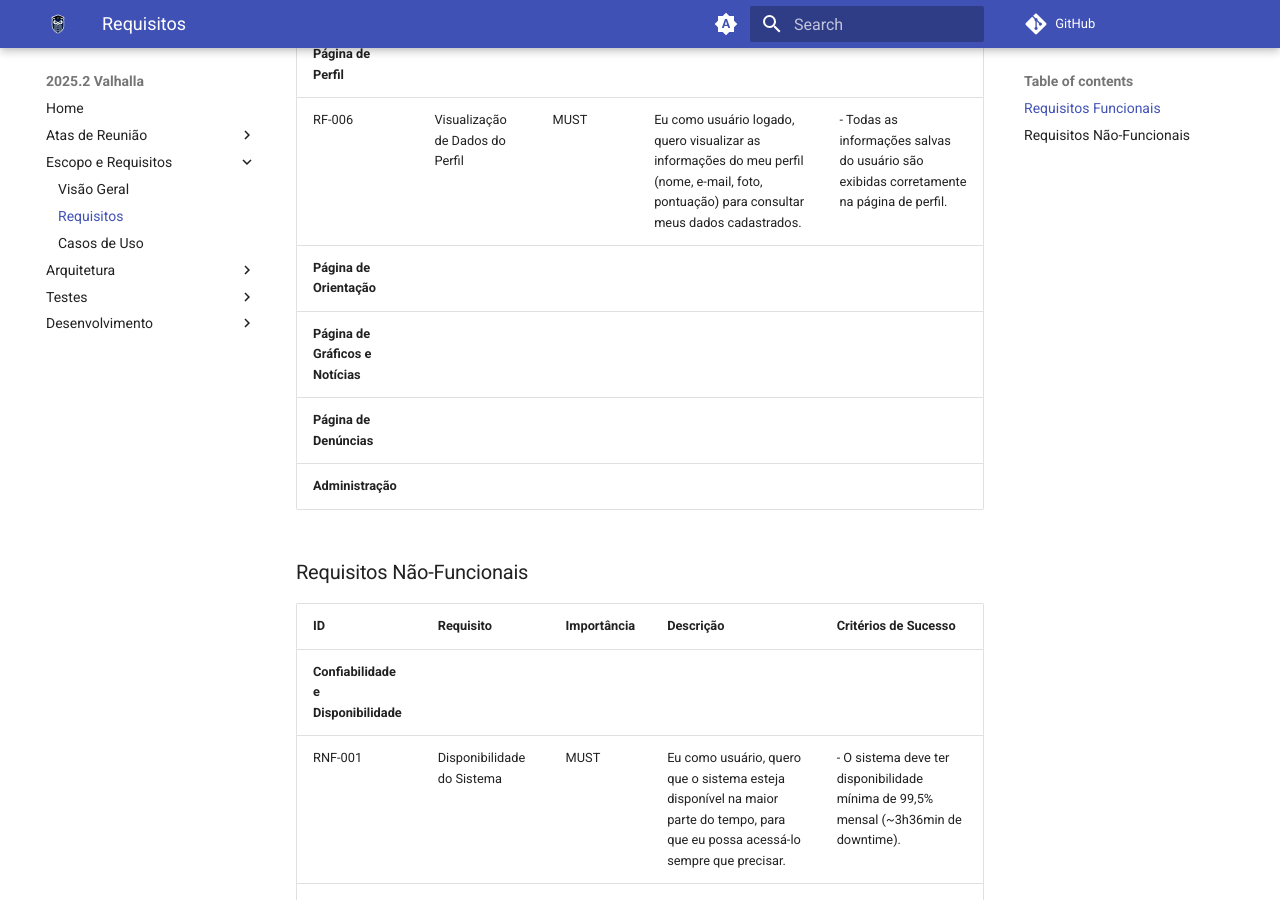
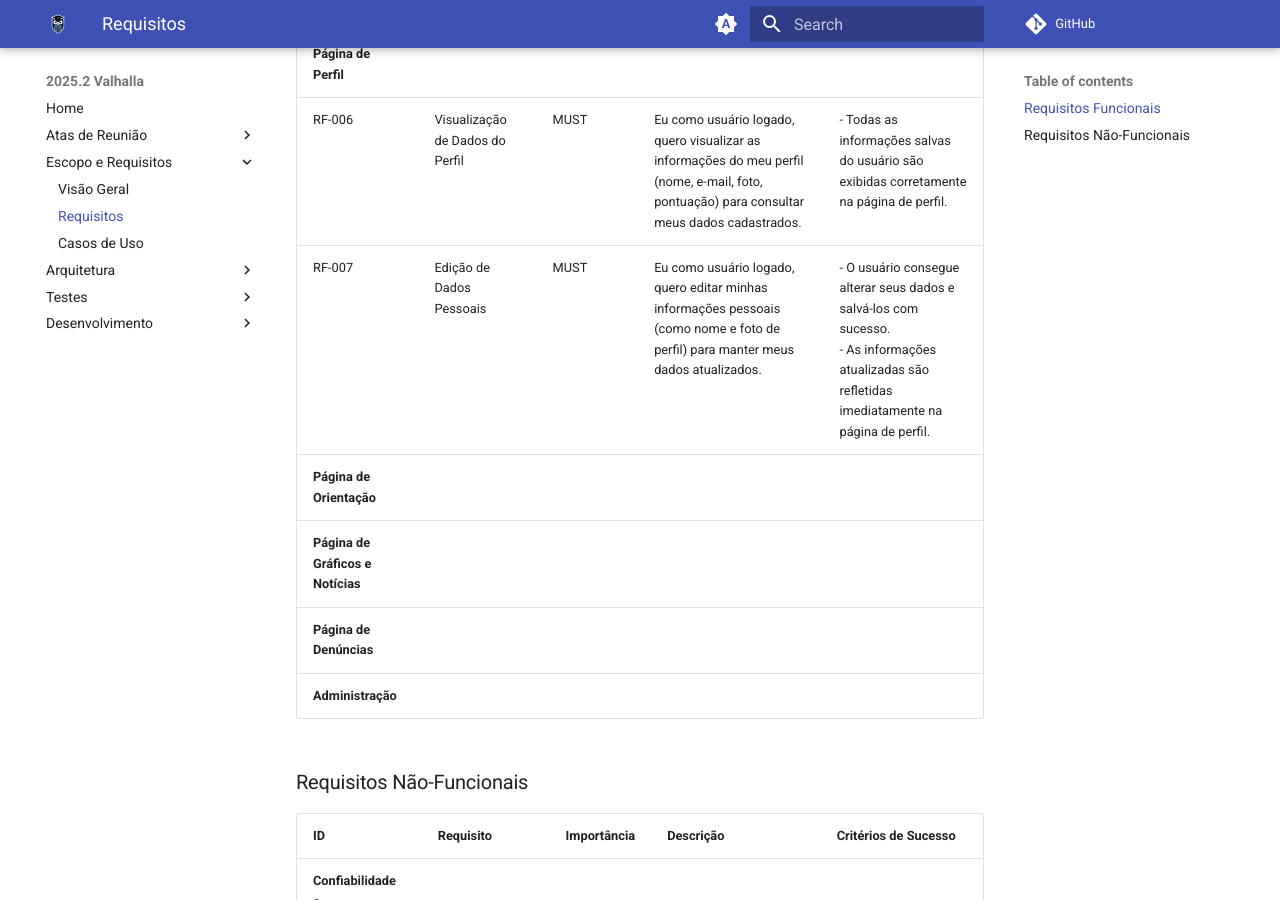
Before and after one commit to fga-eps-mds/2025.2-Valhalla-Docs, an MkDocs documentation site: the page built from docs/escopo-requisitos/Requisitos.md, in a window 1280 px wide and 900 px high, scrolled down 1696 px. Built offline with MkDocs 1.6.1 and Material for MkDocs 9.7.7, drawn with Linux system fonts in a browser that asks for light colours; comment, search, counter and statistics services are not loaded.

Commit message:
doc - preenche RF 007 da Página de Perfil
Co-authored-by: laurarogelin <laurarogelin@users.noreply.github.com>

```diff
--- a/docs/escopo-requisitos/Requisitos.md
+++ b/docs/escopo-requisitos/Requisitos.md
@@ -14,6 +14,7 @@ Esta tabela lista todos os requisitos do projeto, sua prioridade e descrição d
 | RF-005 | Encerramento de Sessão | MUST | Eu como usuário logado, quero clicar em um botão 'Sair' para encerrar minha sessão de forma segura e proteger minha conta. | - Ao clicar no botão "Sair", a sessão do usuário é encerrada imediatamente.<br>- Após o logout, o usuário é redirecionado para a página inicial.<br>- O usuário não consegue acessar páginas restritas após o logout. |
 | **Página de Perfil** | | | | |
 | RF-006 | Visualização de Dados do Perfil | MUST | Eu como usuário logado, quero visualizar as informações do meu perfil (nome, e-mail, foto, pontuação) para consultar meus dados cadastrados. | - Todas as informações salvas do usuário são exibidas corretamente na página de perfil. |
+| RF-007 | Edição de Dados Pessoais | MUST | Eu como usuário logado, quero editar minhas informações pessoais (como nome e foto de perfil) para manter meus dados atualizados. | - O usuário consegue alterar seus dados e salvá-los com sucesso.<br>- As informações atualizadas são refletidas imediatamente na página de perfil. |
 | **Página de Orientação** | | | | |
 | **Página de Gráficos e Notícias** | | | | |
 | **Página de Denúncias** | | | | |
```
